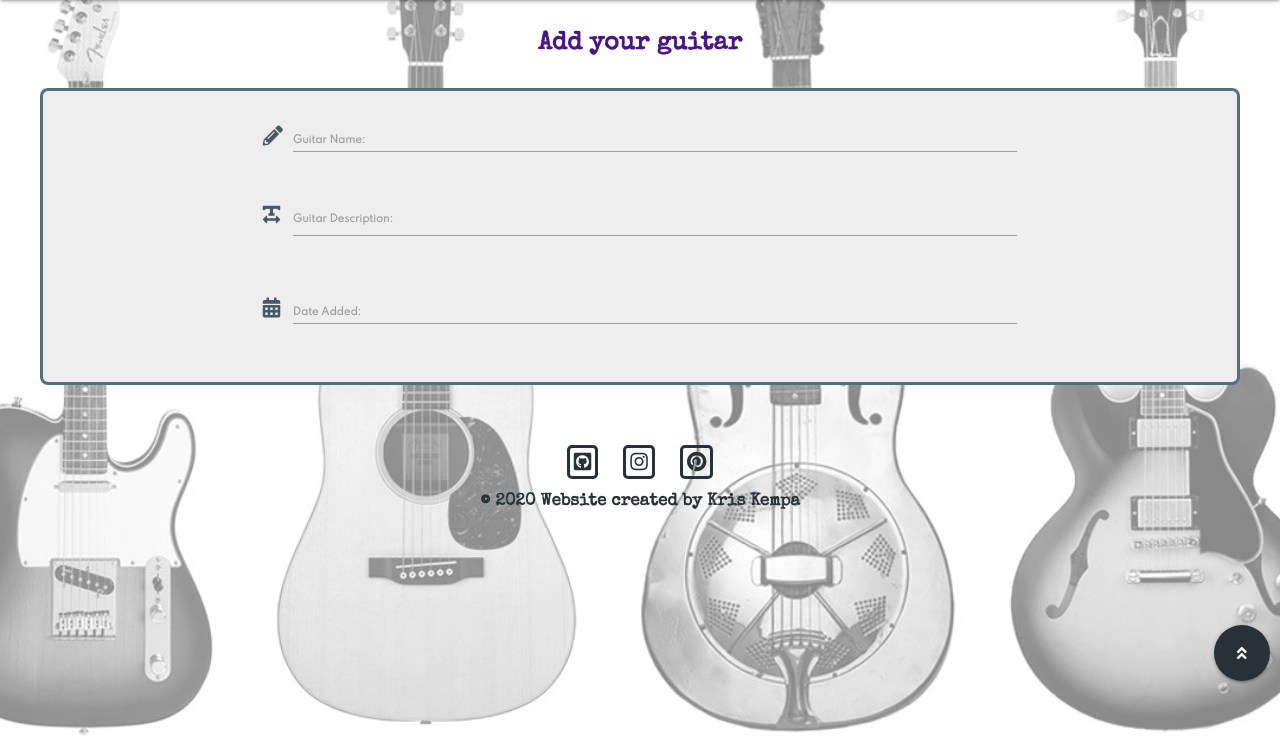
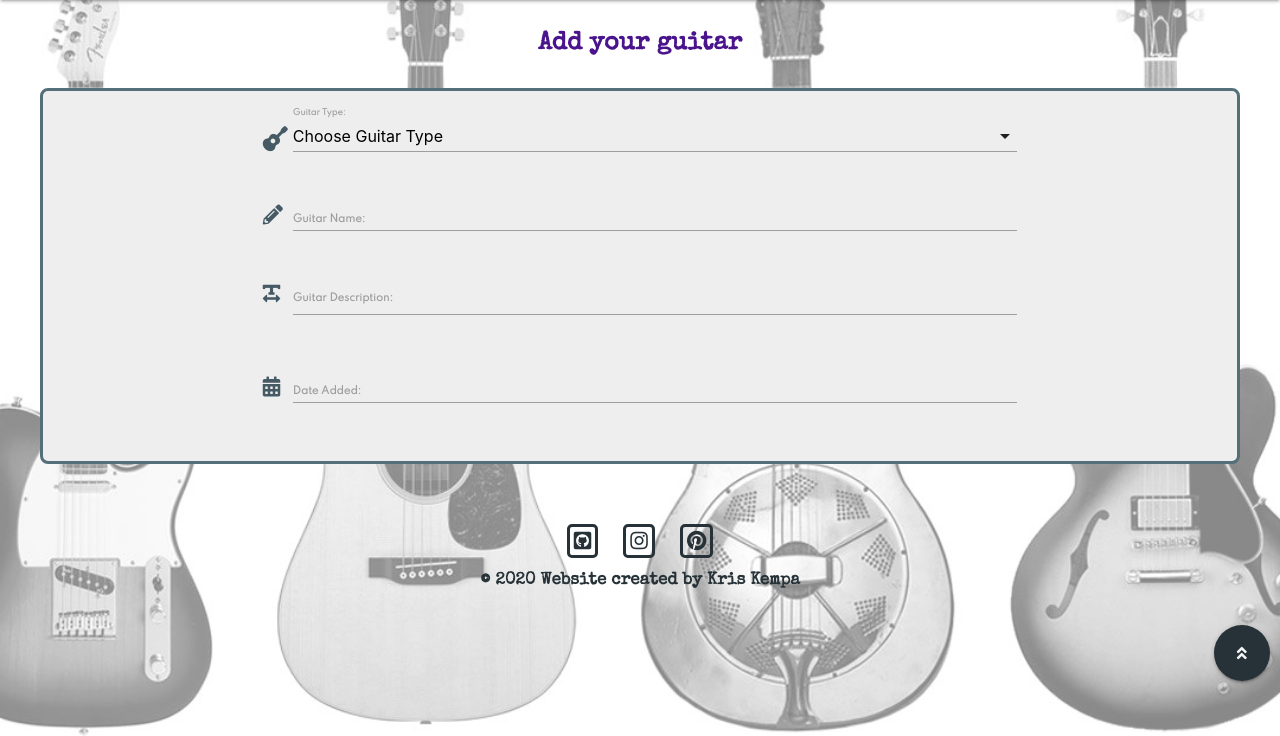
Before and after one commit to Code-Institute-Submissions/buzzing-strings, a Flask app: page /add_guitar in a window 1280 px wide. Shown: the part 64-800 px from the top of the page. Run offline with Flask 2, Linux system fonts and the light colour scheme; data that the repository does not hold is empty; some libraries are stand-ins or nearby versions.

Commit message:
Guitar categories  dropdown added

```diff
--- a/app.py
+++ b/app.py
@@ -118,9 +118,13 @@ def guitars():
 @app.route("/add_guitar")
 def add_guitar():
     """
-    Enables the user to add a new guitar
+    Enables the user to choose the guitar type,
+    allows the user to add a new guitar
     """
-    return render_template("pages/add_guitar.html")
+    guitar_categories = mongo.db.guitar_categories.find().sort(
+            "guitar_type", 1)
+    return render_template(
+            "pages/add_guitar.html", guitar_categories=guitar_categories)
 
 
 # User page
--- a/static/js/script.js
+++ b/static/js/script.js
@@ -2,6 +2,7 @@ $(document).ready(function(){
     $('.sidenav').sidenav();
     $('.collapsible').collapsible();
     $('.tooltipped').tooltip();
+    $('select').formSelect();
     $(".datepicker").datepicker({
         format: "dd mmmm, yyyy",
         yearRange: 3,
--- a/templates/pages/add_guitar.html
+++ b/templates/pages/add_guitar.html
@@ -6,6 +6,19 @@
 <!--add new guitar form-->
 <div class="row">
     <form class="add-guitar grey lighten-3" method="POST" action="">
+        <!--guitar category selection-->
+        <div class="row">
+             <div class="col s12 m8 offset-m2 input-field">
+                 <i class="fas fa-guitar prefix blue-grey-text text-darken-2"></i>
+                <select id="guitar_type" name="guitar_type" class="validate" required>
+                    <option value="" disabled selected>Choose Guitar Type</option>
+                    {% for guitar_category in guitar_categories %}
+                    <option value="{{ guitar_category.guitar_type }}">{{ guitar_category.guitar_type }}</option>
+                    {% endfor %}
+                </select>
+                <label for="guitar_type">Guitar Type:</label>
+            </div>
+        </div>
         <!--guitar name-->
         <div class="row">
             <div class="col s12 m8 offset-m2 input-field">
```
